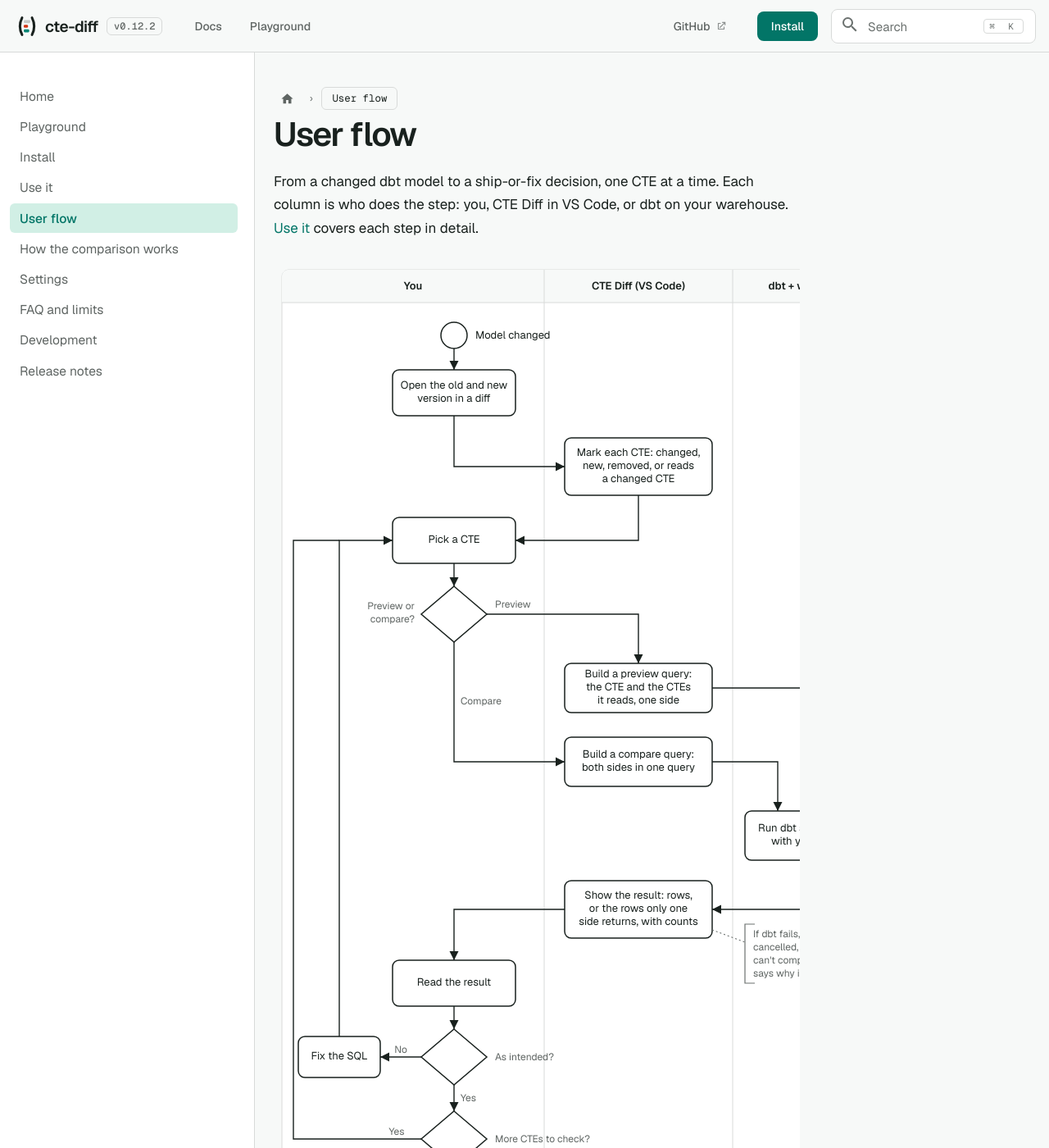
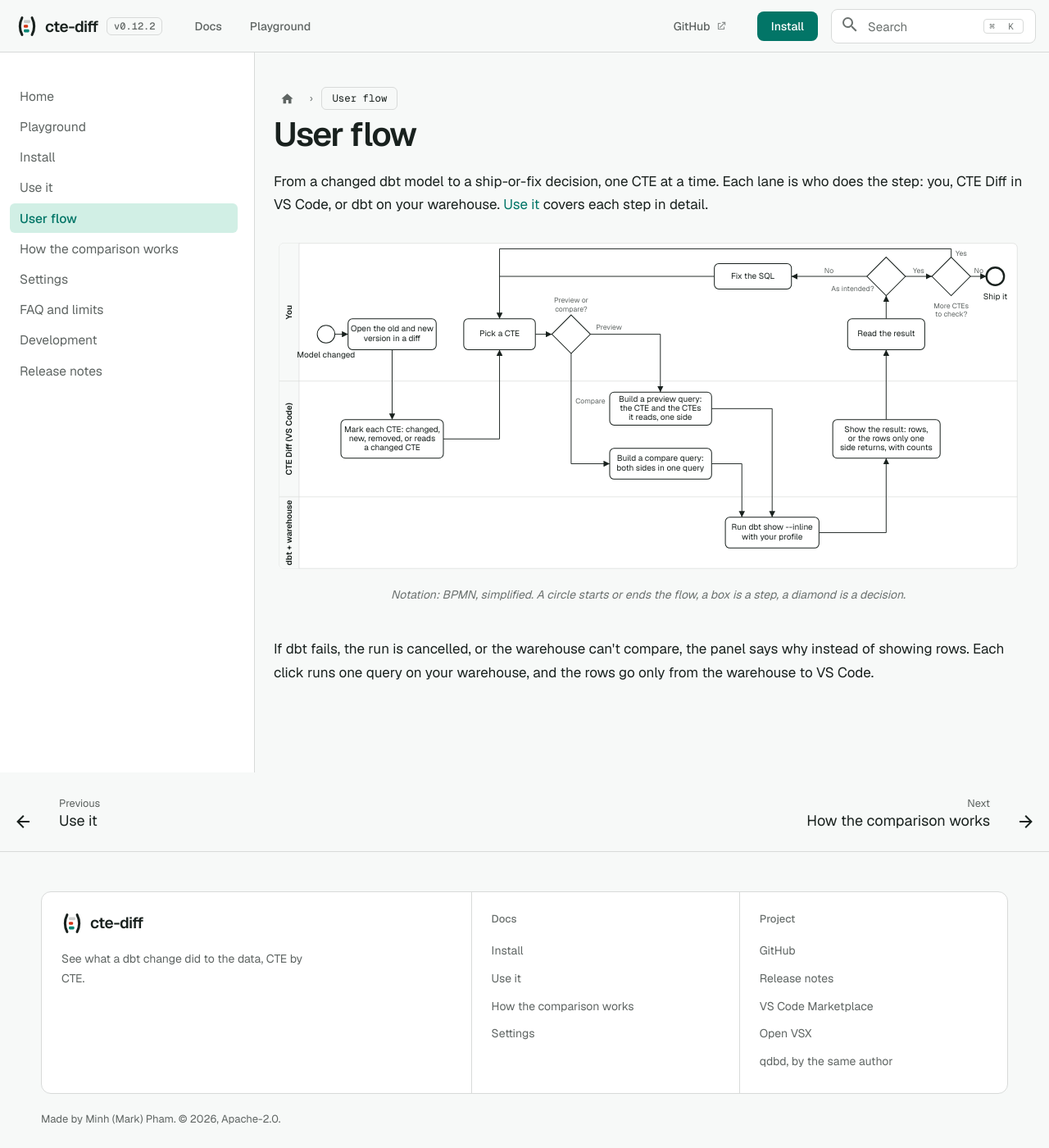
Before and after one commit to MarkPhamm/cte-diff, an MkDocs documentation site: the page built from docs/user-flow.md, in a window 1280 px wide and 1400 px high. Shown: the whole window at 82% size. Built offline with MkDocs 1.6.1 and Material for MkDocs 9.7.7, drawn with Linux system fonts in a browser that asks for light colours; comment, search, counter and statistics services are not loaded; some of the changed text lies outside the part shown.

Commit message:
Docs: User flow fills the page's width, as a left-to-right swimlane
The page hides the table of contents and drops the 50rem content cap, and the figure no longer shrinks to fit its content, so the diagram takes the column's full width. The lanes run left to right again, compacted to 1360 units so the text stays readable at that width; the two notes move to the text below it.

```diff
--- a/docs/stylesheets/extra.css
+++ b/docs/stylesheets/extra.css
@@ -244,13 +244,15 @@
   ::view-transition-old(root), ::view-transition-new(root) { animation-duration: .18s; animation-timing-function: var(--bp-ease-out); }
 }
 
-/* the user flow diagram: a BPMN swimlane drawn in the site's ink, rules and font; scrolls sideways on phones */
-.md-typeset .uf { margin: 1.5em 0; overflow-x: auto; }
-.uf svg { display: block; width: 100%; min-width: 38rem; max-width: 46rem; height: auto; margin: 0 auto; }
-.uf text { font-family: var(--bp-sans); font-size: 13px; fill: var(--bp-ink); }
+/* the user flow diagram: a BPMN swimlane drawn in the site's ink, rules and font. Its page drops the 50rem cap so the
+ * lanes take the window's width; narrower than 45rem, the diagram scrolls sideways inside its frame. */
+.md-content:has(.uf) { max-width: none; }
+.md-typeset .uf { display: block; width: auto; margin: 1.5em 0; overflow-x: auto; }
+.uf svg { display: block; width: 100%; min-width: 45rem; height: auto; }
+.uf text { font-family: var(--bp-sans); font-size: 15px; fill: var(--bp-ink); }
 .uf text.c { text-anchor: middle; dominant-baseline: middle; }
-.uf .uf-small { font-size: 12px; fill: var(--bp-ink-2); }
-.uf .uf-lane { font-size: 13px; font-weight: 600; }
+.uf .uf-small { font-size: 13px; fill: var(--bp-ink-2); }
+.uf .uf-lane { font-size: 15px; font-weight: 600; }
 .uf .uf-pool { fill: var(--bp-sheet); stroke: var(--bp-rule-strong); }
 .uf .uf-lane-head { fill: var(--bp-paper); }
 .uf .uf-rule { stroke: var(--bp-rule-strong); }
@@ -259,6 +261,4 @@
 .uf .uf-flow, .uf .uf-join { fill: none; stroke: var(--bp-ink); stroke-width: 1.4; }
 .uf .uf-flow { marker-end: url(#uf-arrow); }
 .uf .uf-head { fill: var(--bp-ink); }
-.uf .uf-bracket { fill: none; stroke: var(--bp-ink-3); stroke-width: 1.2; }
-.uf .uf-assoc { fill: none; stroke: var(--bp-ink-3); stroke-width: 1.2; stroke-dasharray: 2 3; }
 .md-typeset .uf figcaption { max-width: none; font-size: .7rem; color: var(--bp-ink-3); }
--- a/docs/user-flow.md
+++ b/docs/user-flow.md
@@ -1,90 +1,90 @@
+---
+hide:
+  - toc
+---
+
 # User flow
 
-From a changed dbt model to a ship-or-fix decision, one CTE at a time. Each column is who does the step: you, CTE Diff in VS Code, or dbt on your warehouse. [Use it](usage.md) covers each step in detail.
+From a changed dbt model to a ship-or-fix decision, one CTE at a time. Each lane is who does the step: you, CTE Diff in VS Code, or dbt on your warehouse. [Use it](usage.md) covers each step in detail.
 
 <figure class="uf" markdown="0">
-<svg viewBox="0 0 760 1200" role="img" aria-labelledby="uf-t uf-d">
+<svg viewBox="0 0 1360 610" role="img" aria-labelledby="uf-t uf-d">
   <title id="uf-t">CTE Diff user flow</title>
   <desc id="uf-d">You open two versions of a dbt model in a diff. CTE Diff marks each CTE. You pick one and preview or compare it. CTE Diff builds the query and dbt runs it on your warehouse. The panel shows the result. If the change isn't what you meant, you fix the SQL and pick the CTE again; otherwise you check the next CTE or ship.</desc>
   <defs>
     <marker id="uf-arrow" viewBox="0 0 10 10" refX="10" refY="5" markerWidth="8" markerHeight="8" orient="auto-start-reverse"><path class="uf-head" d="M0 0 L10 5 L0 10 z"/></marker>
   </defs>
-  <rect class="uf-pool" x="10" y="10" width="740" height="1180" rx="8"/>
-  <path class="uf-lane-head" d="M18 10 H742 a8 8 0 0 1 8 8 V50 H10 V18 a8 8 0 0 1 8 -8 z"/>
-  <line class="uf-rule" x1="10" y1="50" x2="750" y2="50"/>
-  <line class="uf-rule" x1="330" y1="10" x2="330" y2="1190"/>
-  <line class="uf-rule" x1="560" y1="10" x2="560" y2="1190"/>
-  <text class="uf-lane c" x="170" y="31">You</text>
-  <text class="uf-lane c" x="445" y="31">CTE Diff (VS Code)</text>
-  <text class="uf-lane c" x="655" y="31">dbt + warehouse</text>
-  <path class="uf-flow" d="M220 106 V132"/>
-  <path class="uf-flow" d="M220 188 V250 H355"/>
-  <path class="uf-flow" d="M445 285 V340 H295"/>
-  <path class="uf-flow" d="M220 368 V396"/>
-  <path class="uf-flow" d="M260 430 H445 V490"/>
-  <path class="uf-flow" d="M220 464 V610 H355"/>
-  <path class="uf-flow" d="M535 520 H655 V670"/>
-  <path class="uf-flow" d="M535 610 H615 V670"/>
-  <path class="uf-flow" d="M655 730 V790 H535"/>
-  <path class="uf-flow" d="M355 790 H220 V852"/>
-  <path class="uf-flow" d="M220 908 V936"/>
-  <path class="uf-flow" d="M220 1004 V1036"/>
-  <path class="uf-flow" d="M180 970 H130"/>
-  <path class="uf-flow" d="M80 945 V340 H145"/>
-  <path class="uf-join" d="M180 1070 H24 V340 H80"/>
-  <path class="uf-flow" d="M220 1104 V1144"/>
-  <text class="uf-small" x="270" y="422">Preview</text>
-  <text class="uf-small" x="228" y="540">Compare</text>
-  <text class="uf-small" x="228" y="1024">Yes</text>
-  <text class="uf-small c" x="155" y="962">No</text>
-  <text class="uf-small c" x="150" y="1062">Yes</text>
-  <text class="uf-small" x="228" y="1128">No</text>
-  <circle class="uf-start" cx="220" cy="90" r="16"/>
-  <text x="246" y="94">Model changed</text>
-  <rect class="uf-task" x="145" y="132" width="150" height="56" rx="8"/>
-  <text class="c" x="220" y="152">Open the old and new</text>
-  <text class="c" x="220" y="168">version in a diff</text>
-  <rect class="uf-task" x="145" y="312" width="150" height="56" rx="8"/>
-  <text class="c" x="220" y="340">Pick a CTE</text>
-  <polygon class="uf-gw" points="220,396 260,430 220,464 180,430"/>
-  <text class="uf-small" x="172" y="424" text-anchor="end">Preview or</text>
-  <text class="uf-small" x="172" y="440" text-anchor="end">compare?</text>
-  <rect class="uf-task" x="30" y="945" width="100" height="50" rx="8"/>
-  <text class="c" x="80" y="970">Fix the SQL</text>
-  <rect class="uf-task" x="145" y="852" width="150" height="56" rx="8"/>
-  <text class="c" x="220" y="880">Read the result</text>
-  <polygon class="uf-gw" points="220,936 260,970 220,1004 180,970"/>
-  <text class="uf-small" x="270" y="974">As intended?</text>
-  <polygon class="uf-gw" points="220,1036 260,1070 220,1104 180,1070"/>
-  <text class="uf-small" x="270" y="1074">More CTEs to check?</text>
-  <circle class="uf-end" cx="220" cy="1160" r="16"/>
-  <text x="246" y="1164">Ship it</text>
-  <rect class="uf-task" x="355" y="215" width="180" height="70" rx="8"/>
-  <text class="c" x="445" y="234">Mark each CTE: changed,</text>
-  <text class="c" x="445" y="250">new, removed, or reads</text>
-  <text class="c" x="445" y="266">a changed CTE</text>
-  <rect class="uf-task" x="355" y="490" width="180" height="60" rx="8"/>
-  <text class="c" x="445" y="504">Build a preview query:</text>
-  <text class="c" x="445" y="520">the CTE and the CTEs</text>
-  <text class="c" x="445" y="536">it reads, one side</text>
-  <rect class="uf-task" x="355" y="580" width="180" height="60" rx="8"/>
-  <text class="c" x="445" y="602">Build a compare query:</text>
-  <text class="c" x="445" y="618">both sides in one query</text>
-  <rect class="uf-task" x="355" y="755" width="180" height="70" rx="8"/>
-  <text class="c" x="445" y="774">Show the result: rows,</text>
-  <text class="c" x="445" y="790">or the rows only one</text>
-  <text class="c" x="445" y="806">side returns, with counts</text>
-  <path class="uf-assoc" d="M535 815 L575 830"/>
-  <path class="uf-bracket" d="M587 808 H575 V880 H587"/>
-  <text class="uf-small" x="585" y="824">If dbt fails, the run is</text>
-  <text class="uf-small" x="585" y="840">cancelled, or the warehouse</text>
-  <text class="uf-small" x="585" y="856">can't compare, the panel</text>
-  <text class="uf-small" x="585" y="872">says why instead.</text>
-  <rect class="uf-task" x="575" y="670" width="160" height="60" rx="8"/>
-  <text class="c" x="655" y="692">Run dbt show --inline</text>
-  <text class="c" x="655" y="708">with your profile</text>
+  <rect class="uf-pool" x="10" y="10" width="1340" height="590" rx="8"/>
+  <path class="uf-lane-head" d="M18 10 H46 V600 H18 a8 8 0 0 1 -8 -8 V18 a8 8 0 0 1 8 -8 z"/>
+  <line class="uf-rule" x1="46" y1="10" x2="46" y2="600"/>
+  <line class="uf-rule" x1="10" y1="260" x2="1350" y2="260"/>
+  <line class="uf-rule" x1="10" y1="470" x2="1350" y2="470"/>
+  <text class="uf-lane c" transform="translate(28,135) rotate(-90)">You</text>
+  <text class="uf-lane c" transform="translate(28,365) rotate(-90)">CTE Diff (VS Code)</text>
+  <text class="uf-lane c" transform="translate(28,535) rotate(-90)">dbt + warehouse</text>
+  <path class="uf-flow" d="M111 175 H135"/>
+  <path class="uf-flow" d="M215 203 V330"/>
+  <path class="uf-flow" d="M308 365 H410 V203"/>
+  <path class="uf-flow" d="M475 175 H505"/>
+  <path class="uf-flow" d="M575 175 H702 V280"/>
+  <path class="uf-flow" d="M540 210 V410 H610"/>
+  <path class="uf-flow" d="M795 310 H905 V507"/>
+  <path class="uf-flow" d="M795 410 H850 V507"/>
+  <path class="uf-flow" d="M990 535 H1112 V400"/>
+  <path class="uf-flow" d="M1112 330 V203"/>
+  <path class="uf-flow" d="M1112 147 V105"/>
+  <path class="uf-flow" d="M1077 70 H940"/>
+  <path class="uf-flow" d="M800 70 H410 V147"/>
+  <path class="uf-flow" d="M1147 70 H1195"/>
+  <path class="uf-flow" d="M1265 70 H1294"/>
+  <path class="uf-join" d="M1230 35 V20 H410 V70"/>
+  <text class="uf-small" x="585" y="166">Preview</text>
+  <text class="uf-small" x="548" y="300">Compare</text>
+  <text class="uf-small c" x="1008" y="60">No</text>
+  <text class="uf-small c" x="1171" y="60">Yes</text>
+  <text class="uf-small c" x="1280" y="60">No</text>
+  <text class="uf-small" x="1238" y="32">Yes</text>
+  <circle class="uf-start" cx="95" cy="175" r="16"/>
+  <text class="c" x="95" y="214">Model changed</text>
+  <rect class="uf-task" x="135" y="147" width="160" height="56" rx="8"/>
+  <text class="c" x="215" y="166">Open the old and new</text>
+  <text class="c" x="215" y="184">version in a diff</text>
+  <rect class="uf-task" x="345" y="147" width="130" height="56" rx="8"/>
+  <text class="c" x="410" y="175">Pick a CTE</text>
+  <polygon class="uf-gw" points="540,140 575,175 540,210 505,175"/>
+  <text class="uf-small c" x="540" y="114">Preview or</text>
+  <text class="uf-small c" x="540" y="130">compare?</text>
+  <rect class="uf-task" x="800" y="47" width="140" height="46" rx="8"/>
+  <text class="c" x="870" y="70">Fix the SQL</text>
+  <rect class="uf-task" x="1042" y="147" width="140" height="56" rx="8"/>
+  <text class="c" x="1112" y="175">Read the result</text>
+  <polygon class="uf-gw" points="1112,35 1147,70 1112,105 1077,70"/>
+  <text class="uf-small" x="1090" y="96" text-anchor="end">As intended?</text>
+  <polygon class="uf-gw" points="1230,35 1265,70 1230,105 1195,70"/>
+  <text class="uf-small c" x="1230" y="124">More CTEs</text>
+  <text class="uf-small c" x="1230" y="140">to check?</text>
+  <circle class="uf-end" cx="1310" cy="70" r="16"/>
+  <text class="c" x="1310" y="108">Ship it</text>
+  <rect class="uf-task" x="122" y="330" width="186" height="70" rx="8"/>
+  <text class="c" x="215" y="348">Mark each CTE: changed,</text>
+  <text class="c" x="215" y="365">new, removed, or reads</text>
+  <text class="c" x="215" y="382">a changed CTE</text>
+  <rect class="uf-task" x="610" y="280" width="185" height="60" rx="8"/>
+  <text class="c" x="702" y="293">Build a preview query:</text>
+  <text class="c" x="702" y="310">the CTE and the CTEs</text>
+  <text class="c" x="702" y="327">it reads, one side</text>
+  <rect class="uf-task" x="610" y="382" width="185" height="56" rx="8"/>
+  <text class="c" x="702" y="401">Build a compare query:</text>
+  <text class="c" x="702" y="419">both sides in one query</text>
+  <rect class="uf-task" x="1015" y="330" width="195" height="70" rx="8"/>
+  <text class="c" x="1112" y="348">Show the result: rows,</text>
+  <text class="c" x="1112" y="365">or the rows only one</text>
+  <text class="c" x="1112" y="382">side returns, with counts</text>
+  <rect class="uf-task" x="820" y="507" width="170" height="56" rx="8"/>
+  <text class="c" x="905" y="526">Run dbt show --inline</text>
+  <text class="c" x="905" y="544">with your profile</text>
 </svg>
 <figcaption>Notation: BPMN, simplified. A circle starts or ends the flow, a box is a step, a diamond is a decision.</figcaption>
 </figure>
 
-Each click runs one query on your warehouse, and the rows go only from the warehouse to VS Code.
+If dbt fails, the run is cancelled, or the warehouse can't compare, the panel says why instead of showing rows. Each click runs one query on your warehouse, and the rows go only from the warehouse to VS Code.
```
